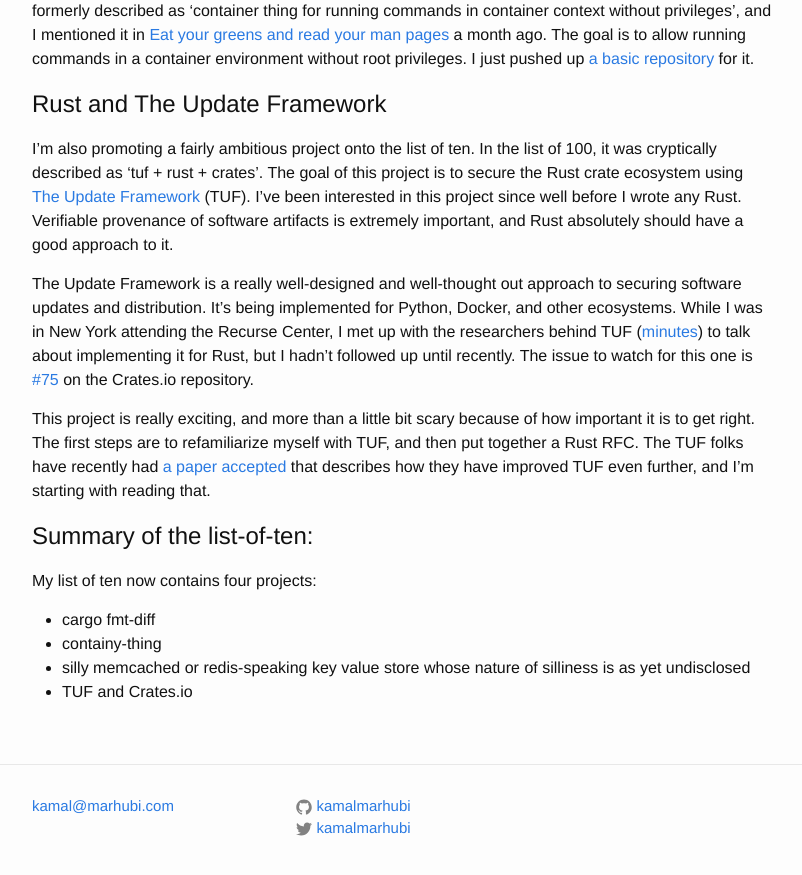
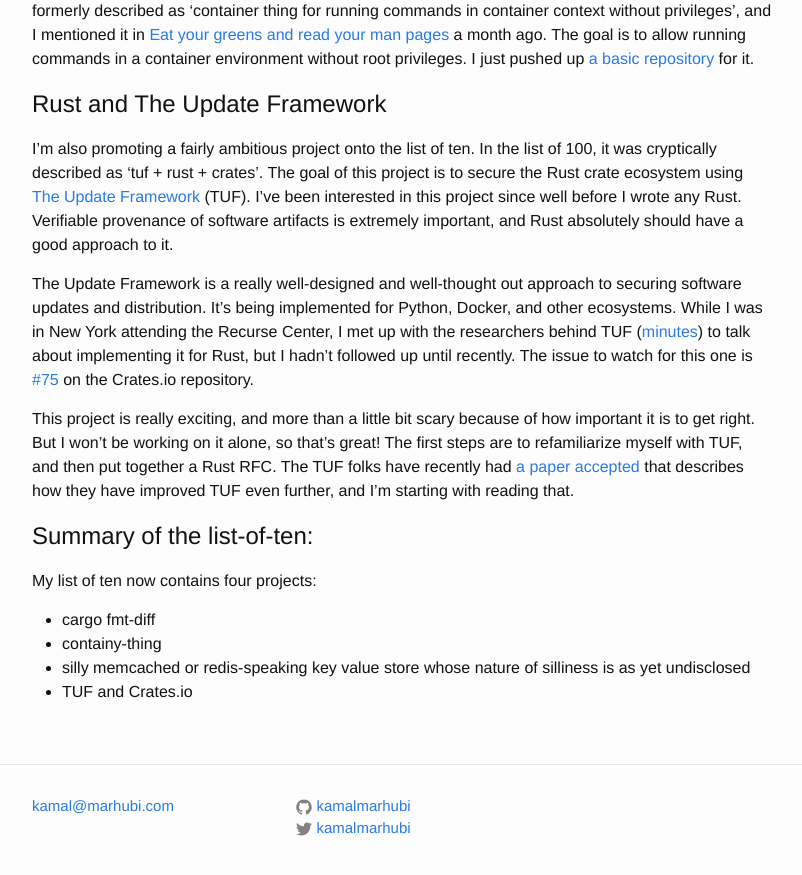
Before and after one commit to kamalmarhubi/website, a Jekyll site: the page built from _posts/2016-02-29-100-10-1-update-3.markdown, in a window 1280 px wide and 900 px high, scrolled down 932 px. Shown: the top 875 px of the window, without its empty margins (238-1040 px from the left). Built offline with Jekyll 4.4.1, drawn with Linux system fonts in a browser that asks for light colours.

Commit message:
Mention not working alone on TUF+crates

```diff
--- a/_posts/2016-02-29-100-10-1-update-3.markdown
+++ b/_posts/2016-02-29-100-10-1-update-3.markdown
@@ -75,10 +75,11 @@
 watch for this one is [#75][issue75] on the Crates.io repository.
 
 This project is really exciting, and more than a little bit scary because of
-how important it is to get right. The first steps are to refamiliarize myself
-with TUF, and then put together a Rust RFC. The TUF folks have recently had [a
-paper accepted][tuf-paper] that describes how they have improved TUF even
-further, and I'm starting with reading that.
+how important it is to get right. But I won't be working on it alone, so that's
+great! The first steps are to refamiliarize myself with TUF, and then put
+together a Rust RFC. The TUF folks have recently had [a paper
+accepted][tuf-paper] that describes how they have improved TUF even further,
+and I'm starting with reading that.
 
 [minutes]: https://github.com/rust-lang/crates.io/issues/75#issuecomment-179904144
 [tuf]: http://theupdateframework.com/
```
